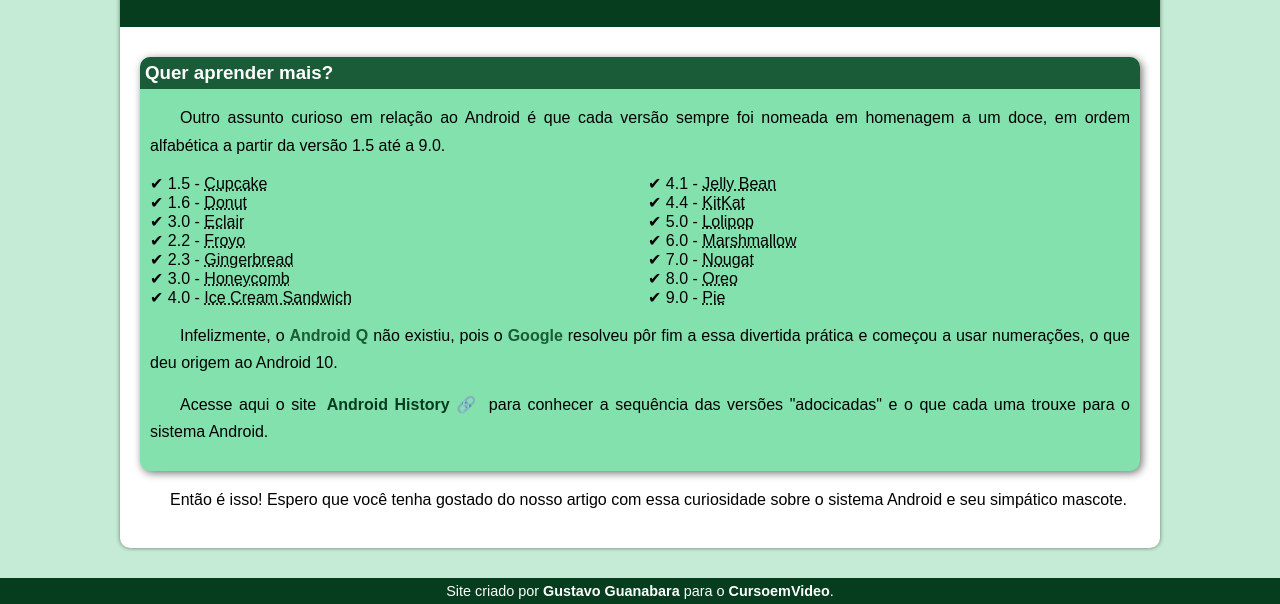
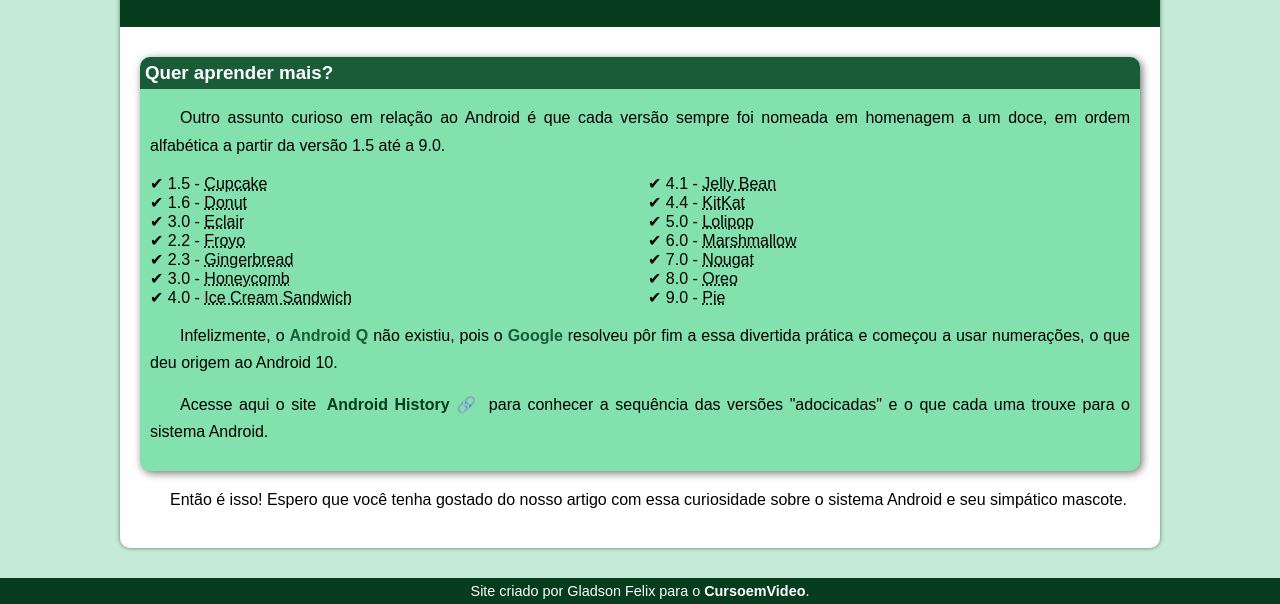
Before and after one commit to gladsonfbarros/projeto-android, a plain HTML site: page index.html in a window 1280 px wide. Shown: the part 2274-2878 px from the top of the page. Drawn offline with Linux system fonts and the light colour scheme.

Commit message:
Update index.html

```diff
--- a/index.html
+++ b/index.html
@@ -79,7 +79,7 @@
         </article>
     </main>
     <footer>
-        <p>Site criado por <a href="https://gustavoguanabara.github.io/" target="_blank">Gustavo Guanabara</a> para o <a href="https://www.youtube.com/cursoemvideo" target="_blank">CursoemVideo</a>.</p>
+        <p>Site criado por Gladson Felix para o <a href="https://www.youtube.com/cursoemvideo" target="_blank">CursoemVideo</a>.</p>
     </footer>
 </body>
 </html>
```
